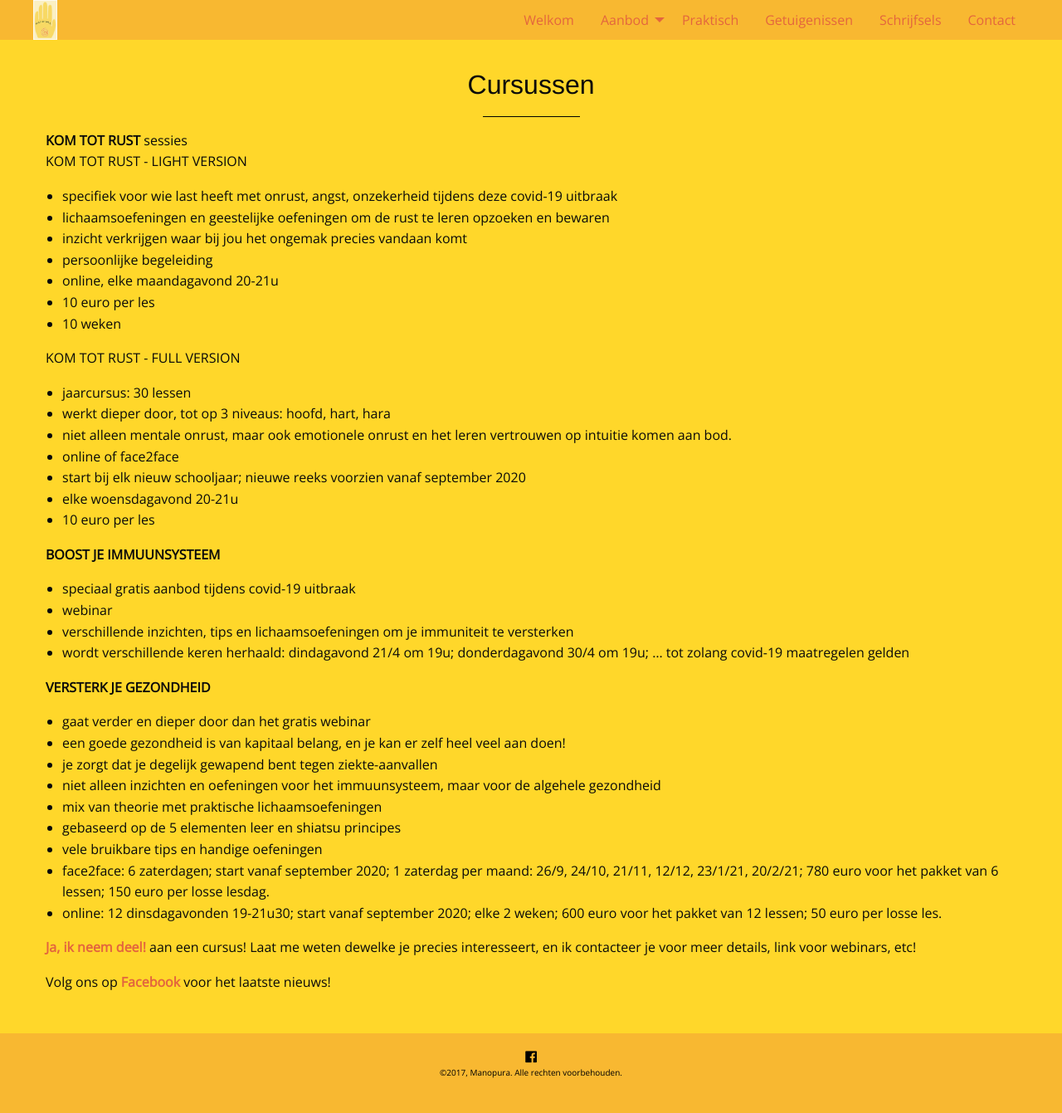
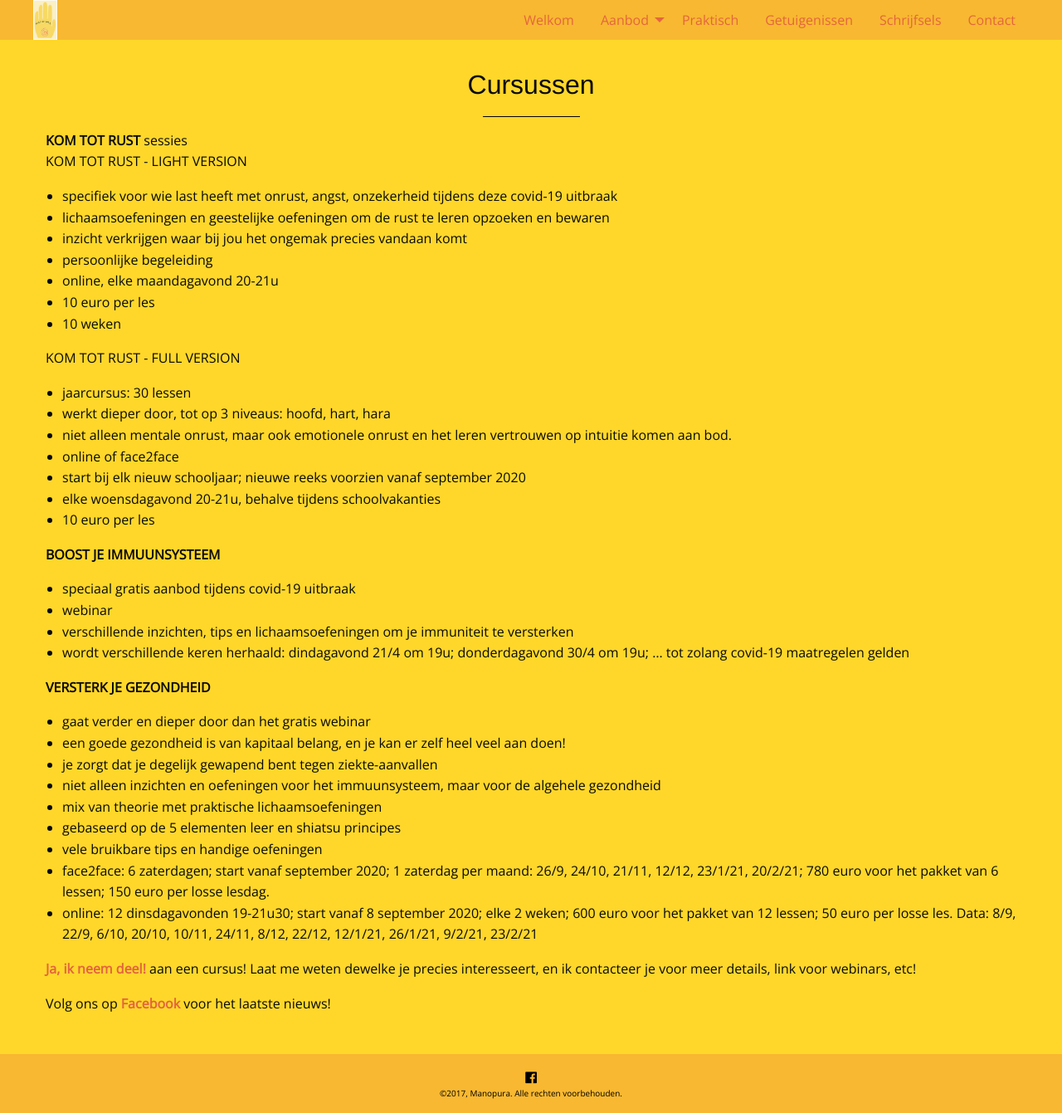
Before and after one commit to manopura/manopura.github.io, a Jekyll site: the page built from cursussen.md, in a window 1280 px wide. Shown: the whole page at 83% size. Built offline with Jekyll 4.4.1, drawn with Linux system fonts in a browser that asks for light colours; nearby versions of some CDN libraries; our own code applies the rules of GitHub Pages for plain Markdown files; before the commit the page ends 1316 px from its top, so only the background shows below that.

Commit message:
Update cursussen.md

```diff
--- a/cursussen.md
+++ b/cursussen.md
@@ -20,7 +20,7 @@ KOM TOT RUST - FULL VERSION
 - niet alleen mentale onrust, maar ook emotionele onrust en het leren vertrouwen op intuitie komen aan bod.
 - online of face2face
 - start bij elk nieuw schooljaar; nieuwe reeks voorzien vanaf september 2020
-- elke woensdagavond 20-21u
+- elke woensdagavond 20-21u, behalve tijdens schoolvakanties
 - 10 euro per les
 
 
@@ -40,7 +40,7 @@ KOM TOT RUST - FULL VERSION
 - gebaseerd op de 5 elementen leer en shiatsu principes
 - vele bruikbare tips en handige oefeningen
 - face2face: 6 zaterdagen; start vanaf september 2020; 1 zaterdag per maand: 26/9, 24/10, 21/11, 12/12, 23/1/21, 20/2/21; 780 euro voor het pakket van 6 lessen; 150 euro per losse lesdag.
-- online: 12 dinsdagavonden 19-21u30; start vanaf september 2020; elke 2 weken; 600 euro voor het pakket van 12 lessen; 50 euro per losse les.
+- online: 12 dinsdagavonden 19-21u30; start vanaf 8 september 2020; elke 2 weken; 600 euro voor het pakket van 12 lessen; 50 euro per losse les. Data: 8/9, 22/9, 6/10, 20/10, 10/11, 24/11, 8/12, 22/12, 12/1/21, 26/1/21, 9/2/21, 23/2/21
 
 
 
```
